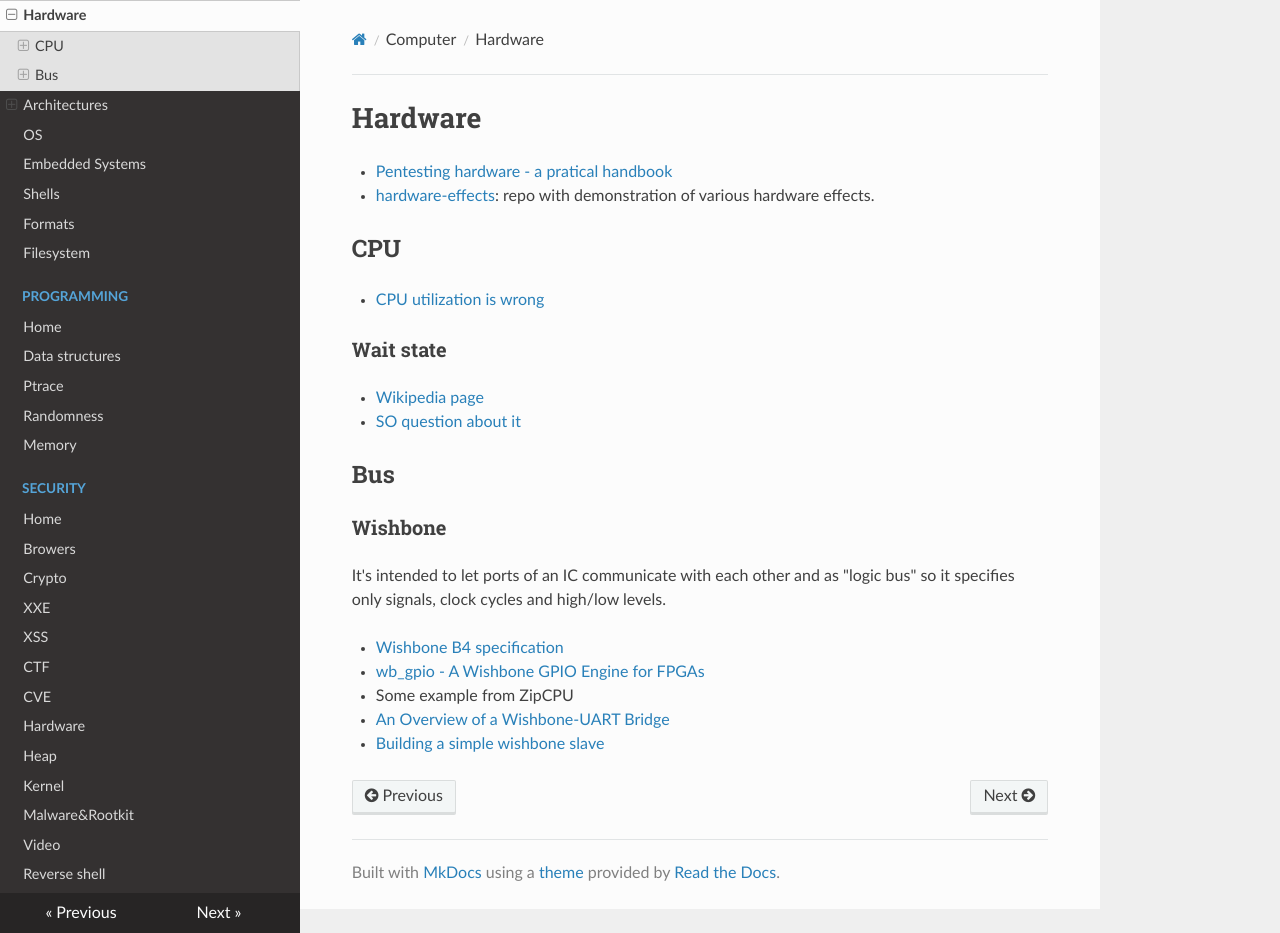
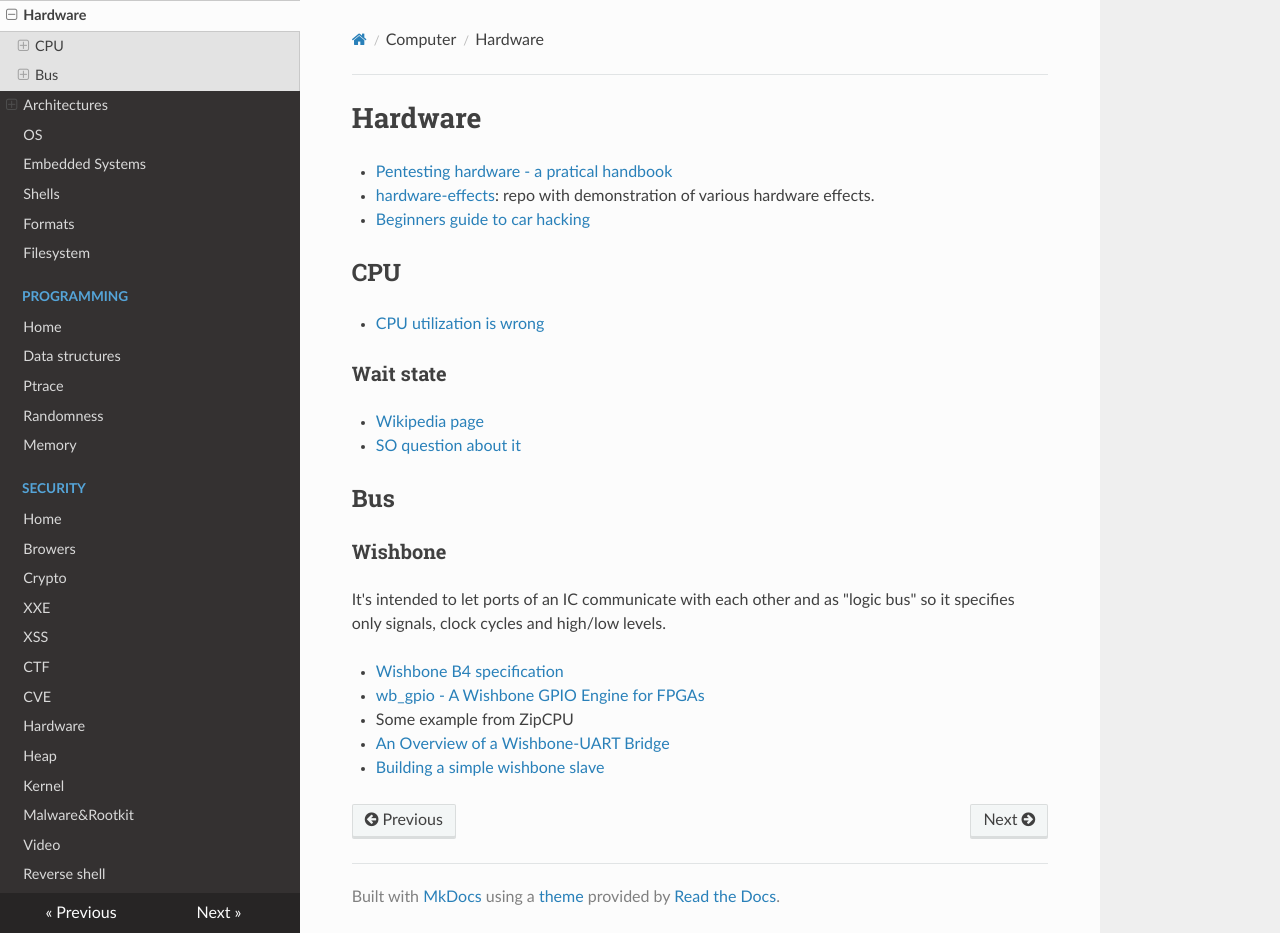
Before and after one commit to gipi/low-level, an MkDocs documentation site: the page built from docs/hw.md, in a window 1280 px wide and 933 px high. Built offline with MkDocs 1.6.1, drawn with Linux system fonts in a browser that asks for light colours; nearby versions of some CDN libraries; old or Windows-style settings are respelled for this version of MkDocs.

Commit message:
Update hw.md

```diff
--- a/docs/hw.md
+++ b/docs/hw.md
@@ -2,6 +2,7 @@
 
  - [Pentesting hardware - a pratical handbook](https://github.com/unprovable/PentestHardware)
  - [hardware-effects](https://github.com/Kobzol/hardware-effects): repo with demonstration of various hardware effects.
+ - [Beginners guide to car hacking](https://hackcar.uk/Beginners-Guide-To-Car-Hacking/)
 
 ## CPU
 
```
